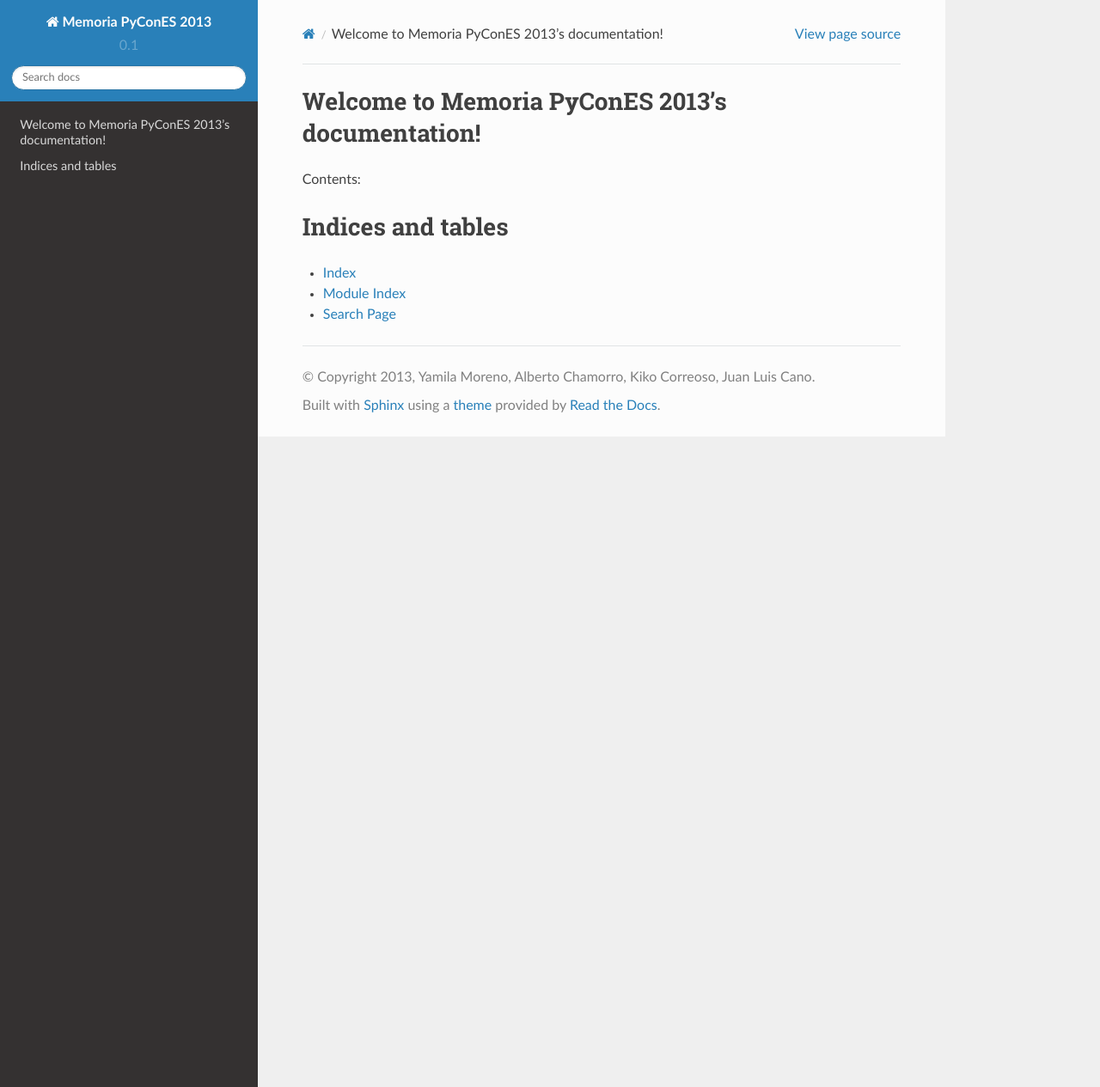
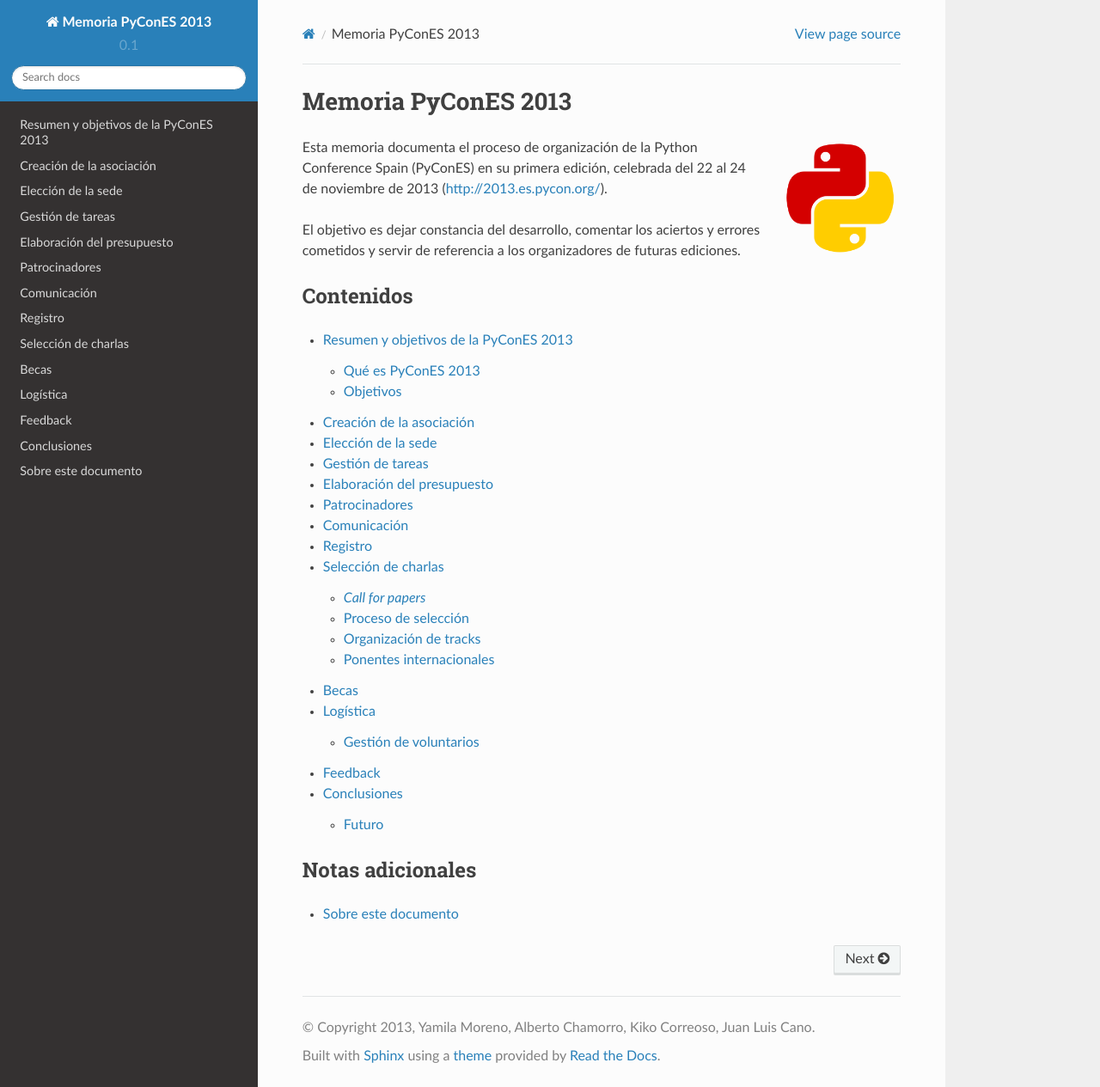
Before and after one commit to python-spain/postmortem-pycones2013, a Sphinx documentation site: the page built from source/index.rst, in a window 1280 px wide and 1265 px high. Shown: the whole window at 86% size. Built offline with Sphinx 7.4.7 and the Read the Docs theme 2.0.0, drawn with Linux system fonts in a browser that asks for light colours.

Commit message:
Created report basic structure

```diff
--- /dev/null
+++ b/source/about.rst
@@ -0,0 +1,4 @@
+Sobre este documento
+====================
+
+Sobre este documento.
--- /dev/null
+++ b/source/asociacion.rst
@@ -0,0 +1,4 @@
+Creación de la asociación
+=========================
+
+Creación de la asociación.
--- /dev/null
+++ b/source/becas.rst
@@ -0,0 +1,4 @@
+Becas
+=====
+
+Ayuda financiera.
--- /dev/null
+++ b/source/charlas.rst
@@ -0,0 +1,16 @@
+Selección de charlas
+====================
+
+Selección de charlas.
+
+*Call for papers*
+-----------------
+
+Proceso de selección
+--------------------
+
+Organización de tracks
+----------------------
+
+Ponentes internacionales
+------------------------
--- /dev/null
+++ b/source/comunicacion.rst
@@ -0,0 +1,4 @@
+Comunicación
+============
+
+Comunicación.
--- /dev/null
+++ b/source/conclusiones.rst
@@ -0,0 +1,9 @@
+Conclusiones
+============
+
+Conclusiones.
+
+Futuro
+------
+
+Futuro.
--- /dev/null
+++ b/source/feedback.rst
@@ -0,0 +1,4 @@
+Feedback
+========
+
+Obtención de feedback.
--- a/source/index.rst
+++ b/source/index.rst
@@ -3,19 +3,45 @@
    You can adapt this file completely to your liking, but it should at least
    contain the root `toctree` directive.
 
-Welcome to Memoria PyConES 2013's documentation!
-================================================
+Memoria PyConES 2013
+====================
 
-Contents:
+.. image:: _static/logo.png
+    :align: right
+    :width: 20 %
+
+Esta memoria documenta el proceso de organización de la Python Conference
+Spain (PyConES) en su primera edición, celebrada del 22 al 24 de noviembre
+de 2013 (http://2013.es.pycon.org/).
+
+El objetivo es dejar constancia del desarrollo, comentar los aciertos y
+errores cometidos y servir de referencia a los organizadores de futuras
+ediciones.
+
+Contenidos
+----------
 
 .. toctree::
    :maxdepth: 2
 
+   objetivos
+   asociacion
+   sede
+   tareas
+   presupuesto
+   patrocinadores
+   comunicacion
+   registro
+   charlas
+   becas
+   logistica
+   feedback
+   conclusiones
 
+Notas adicionales
+-----------------
 
-Indices and tables
-==================
+.. toctree::
+    :maxdepth: 1
 
-* :ref:`genindex`
-* :ref:`modindex`
-* :ref:`search`
+    about
--- /dev/null
+++ b/source/logistica.rst
@@ -0,0 +1,7 @@
+Logística
+=========
+
+Logística.
+
+Gestión de voluntarios
+----------------------
--- /dev/null
+++ b/source/objetivos.rst
@@ -0,0 +1,19 @@
+Resumen y objetivos de la PyConES 2013
+======================================
+
+Resumen y objetivos de la PyConES 2013.
+
+Qué es PyConES 2013
+-------------------
+
+Qué es PyConES 2013.
+
+Objetivos
+---------
+
+Objetivos cumplidos.
+
+Diversidad y código de conducta
+...............................
+
+Diversidad y código de conducta.
--- /dev/null
+++ b/source/patrocinadores.rst
@@ -0,0 +1,4 @@
+Patrocinadores
+==============
+
+Búsqueda y gestión de patrocinadores.
--- /dev/null
+++ b/source/presupuesto.rst
@@ -0,0 +1,4 @@
+Elaboración del presupuesto
+===========================
+
+Elaboración del presupuesto.
--- /dev/null
+++ b/source/registro.rst
@@ -0,0 +1,4 @@
+Registro
+========
+
+Registro y venta de entradas.
--- /dev/null
+++ b/source/sede.rst
@@ -0,0 +1,4 @@
+Elección de la sede
+===================
+
+Elección de la sede.
--- /dev/null
+++ b/source/tareas.rst
@@ -0,0 +1,4 @@
+Gestión de tareas
+=================
+
+Gestión de tareas.
```
Also changed, not shown: source/_static/logo.png (added).
